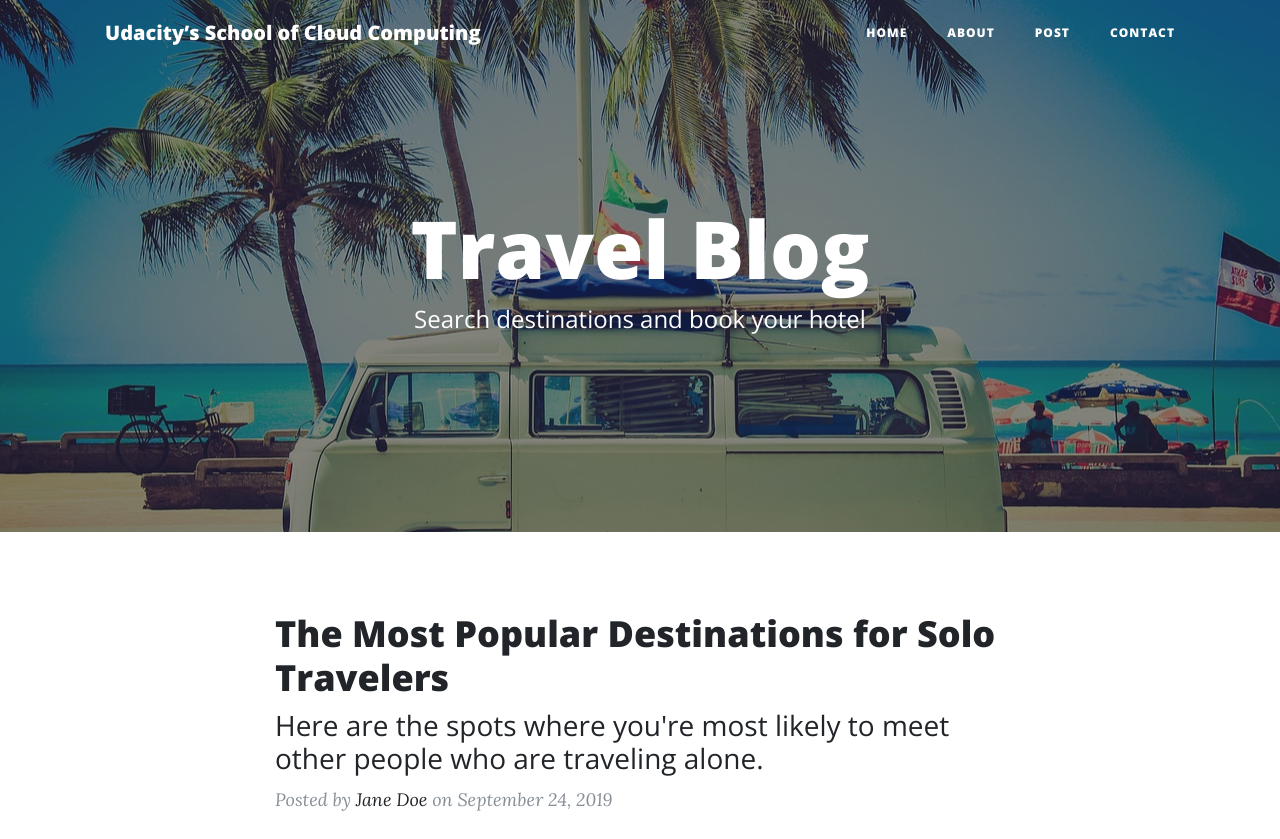
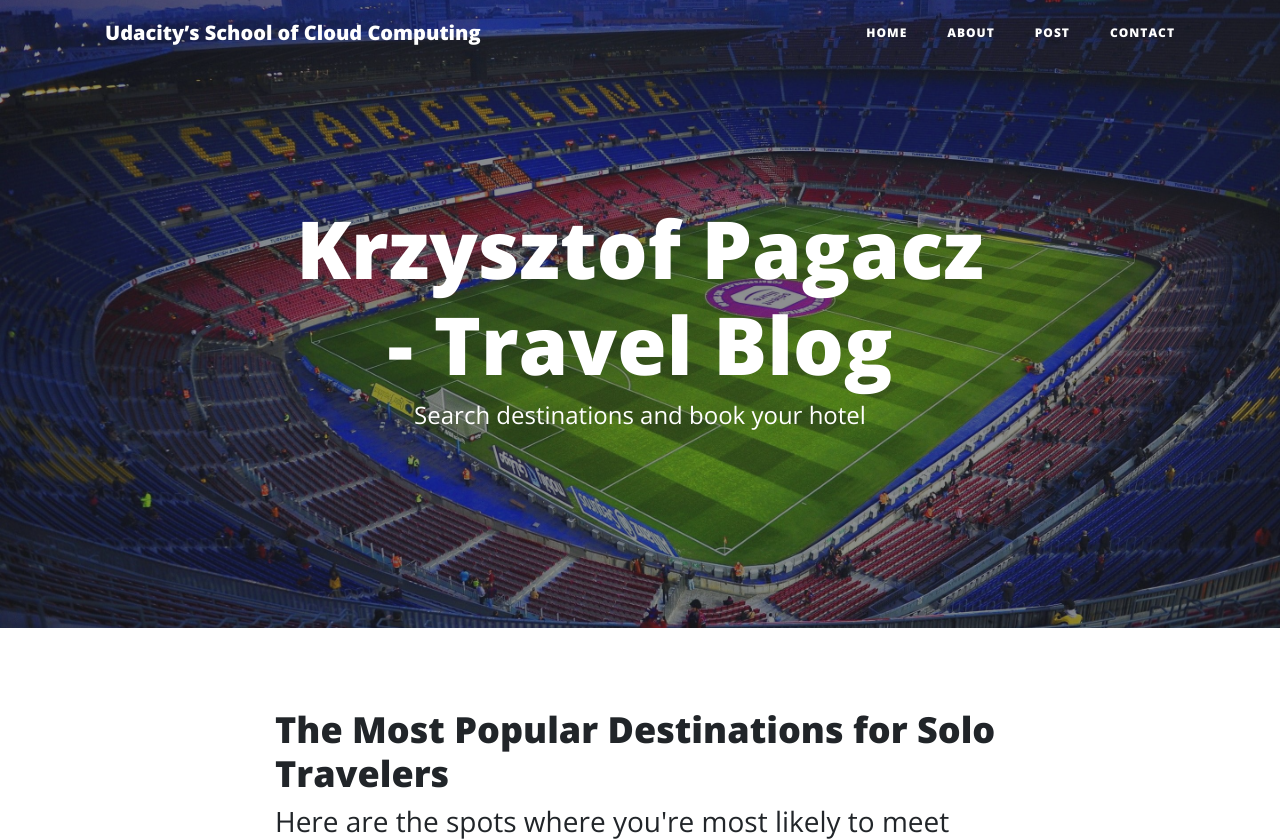
Before and after one commit to krzysiekpagacz/staticWebPage_Udacity, a plain HTML site: page index.html in a window 1280 px wide. Shown: the top 839 px of the page. Drawn offline with nearby package versions, Linux system fonts and the light colour scheme; a script that the page names is missing.

Commit message:
screens added

```diff
--- a/index.html
+++ b/index.html
@@ -53,13 +53,13 @@
   </nav>
 
   <!-- Page Header -->
-  <header class="masthead" style="background-image: url('img/van-336606_1280.jpg')">
+  <header class="masthead" style="background-image: url('img/barca.jpg')">
     <div class="overlay"></div>
     <div class="container">
       <div class="row">
         <div class="col-lg-8 col-md-10 mx-auto">
           <div class="site-heading">
-            <h1>Travel Blog</h1>
+            <h1>Krzysztof Pagacz - Travel Blog</h1>
             <span class="subheading">Search destinations and book your hotel</span>
           </div>
         </div>
```
Also changed, not shown: Screens/1_S3Bucket-created.png (added), Screens/2_FilesUploadedIntoS3.png (added), Screens/3_S3Configuration1.png (added), Screens/4_S3Configuration2.png (added), Screens/5_CloudFrontConfiguration1.png (added), Screens/6_CloudFrontConfiguration2.png (added), img/barca.jpg (added), 3 other files.
